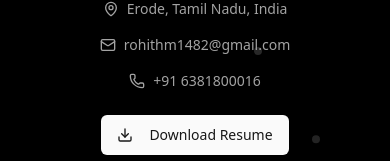
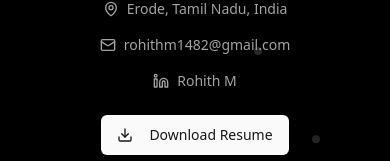
Before and after one commit to rohith00016/portfolio, a React (Vite) app: page / in a window 390 px wide. Shown: the part 439-600 px from the top of the page. Built offline with nearby package versions, Linux system fonts and the light colour scheme.

Commit message:
Update HeroSection to replace phone number with LinkedIn link and adjust tech stack icon paths in SkillsSection for consistency.

```diff
--- a/src/components/HeroSection.tsx
+++ b/src/components/HeroSection.tsx
@@ -1,7 +1,7 @@
 import { useState, useEffect } from "react";
 import { motion } from "framer-motion";
 import { Button } from "@/components/ui/button";
-import { Download, Github, Linkedin, Mail, MapPin, Phone } from "lucide-react";
+import { Download, Github, Linkedin, Mail, MapPin } from "lucide-react";
 import Typewriter from "typewriter-effect";
 
 export function HeroSection() {
@@ -135,8 +135,14 @@ export function HeroSection() {
                 </a>
               </div>
               <div className="flex items-center gap-2">
-                <Phone className="h-4 w-4" />
-                <span>+91 6381800016</span>
+               <Linkedin className="h-4 w-4" />
+                <a
+                  href="https://linkedin.com/in/rohithM"
+                  target="_blank"
+                  rel="noopener noreferrer"
+                >
+                  Rohith M
+                </a>
               </div>
             </motion.div>
 
--- a/src/components/SkillsSection.tsx
+++ b/src/components/SkillsSection.tsx
@@ -68,18 +68,18 @@ const additionalSkills = [
 ];
 
 const techStackIcons = [
-  { icon: "/public/React.svg", name: "React" },
-  { icon: "/public/Redux.svg", name: "Redux" },
-  { icon: "/public/Tailwind.svg", name: "Tailwind" },
-  { icon: "/public/JavaScript.svg", name: "JavaScript" },
-  { icon: "/public/HTML5.svg", name: "HTML5" },
-  { icon: "/public/CSS3.svg", name: "CSS3" },
-  { icon: "/public/Node.js.svg", name: "Node.js" },
-  { icon: "/public/MongoDB.svg", name: "MongoDB" },
-  { icon: "/public/MySQL.svg", name: "MySQL" },
-  { icon: "/public/Socket.io.svg", name: "Socket.io" },
-  { icon: "/public/Git.svg", name: "Git" },
-  { icon: "/public/GitHub.svg", name: "GitHub" },
+  { icon: "/React.svg", name: "React" },
+  { icon: "/Redux.svg", name: "Redux" },
+  { icon: "/Tailwind.svg", name: "Tailwind" },
+  { icon: "/JavaScript.svg", name: "JavaScript" },
+  { icon: "/HTML5.svg", name: "HTML5" },
+  { icon: "/CSS3.svg", name: "CSS3" },
+  { icon: "/Node.js.svg", name: "Node.js" },
+  { icon: "/MongoDB.svg", name: "MongoDB" },
+  { icon: "/MySQL.svg", name: "MySQL" },
+  { icon: "/Socket.io.svg", name: "Socket.io" },
+  { icon: "/Git.svg", name: "Git" },
+  { icon: "/GitHub.svg", name: "GitHub" },
 ];
 
 //grayscale icons
```
